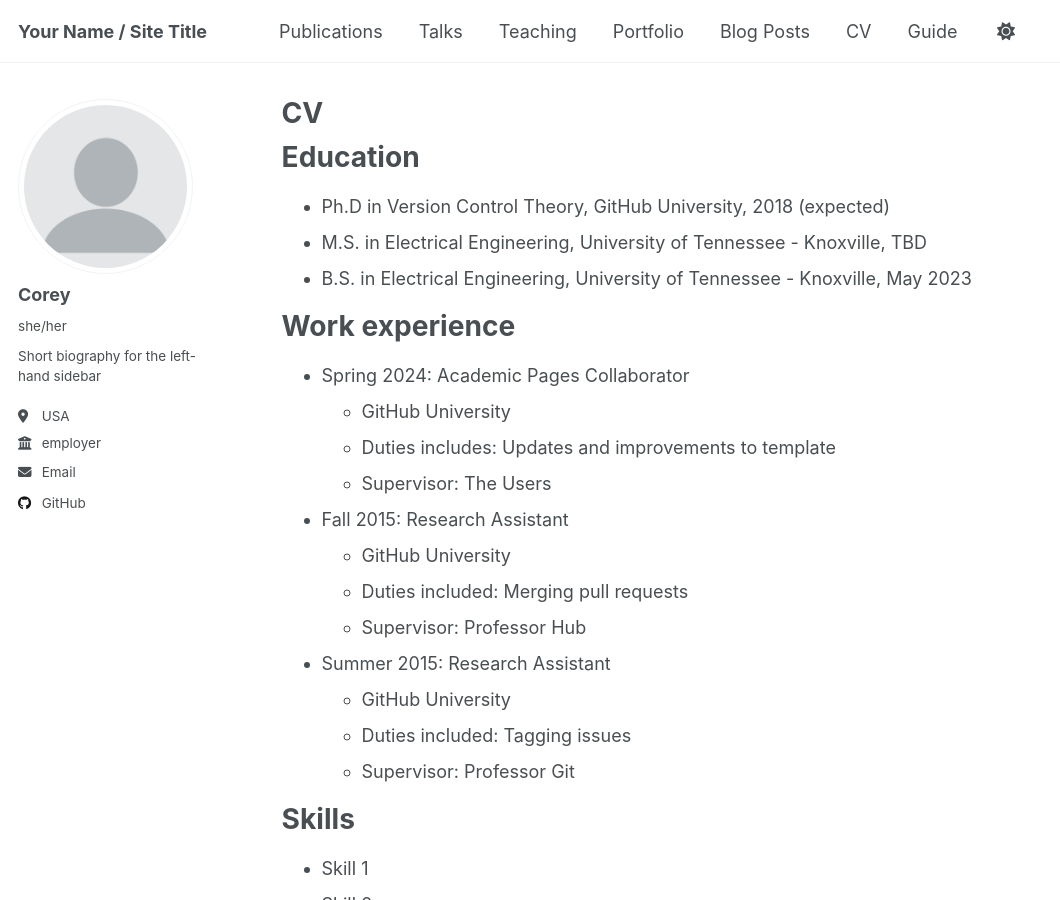
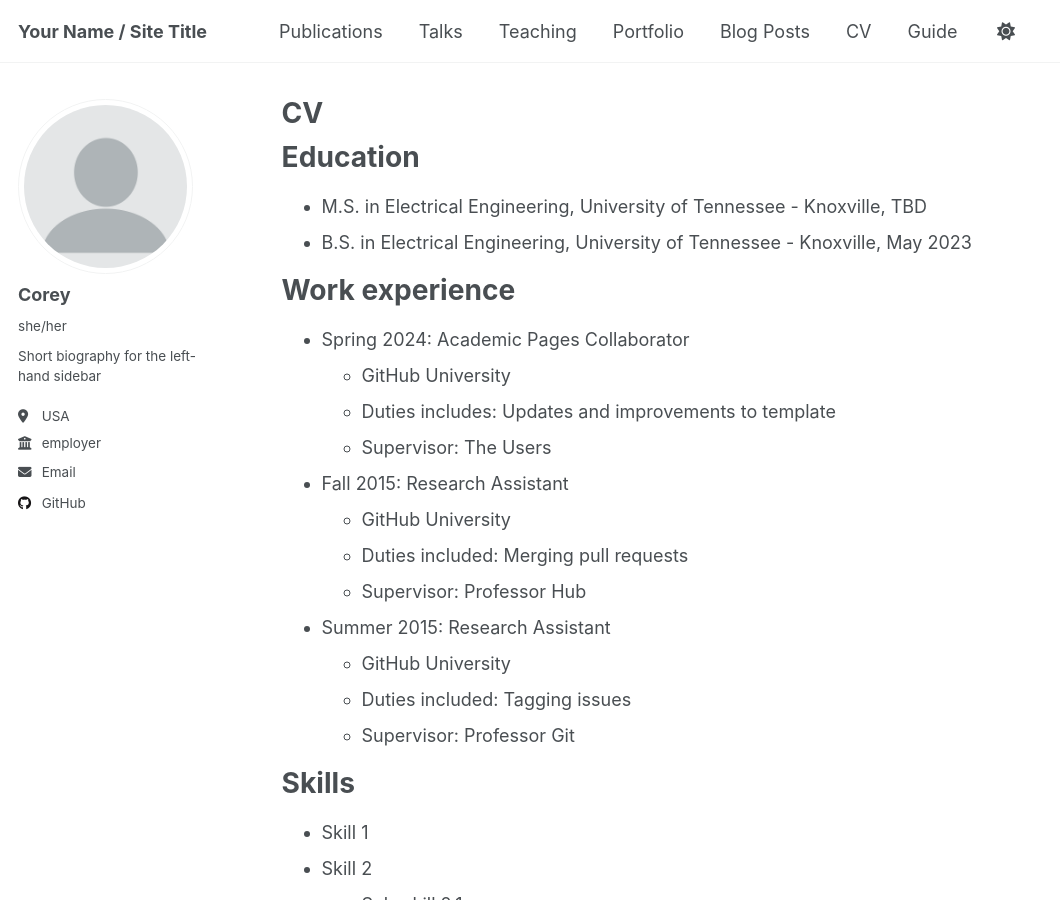
Before and after one commit to Corvus-Callosum/corvus-callosum.github.io, a Jekyll site: the page built from _pages/cv.md, in a window 1280 px wide and 900 px high. Shown: the whole window, without its empty margins (0-1060 px from the left). Built offline with Jekyll 4.4.1, drawn with Linux system fonts in a browser that asks for light colours.

Commit message:
Update cv.md

```diff
--- a/_pages/cv.md
+++ b/_pages/cv.md
@@ -11,7 +11,6 @@ redirect_from:
 
 Education
 ======
-* Ph.D in Version Control Theory, GitHub University, 2018 (expected)
 * M.S. in Electrical Engineering, University of Tennessee - Knoxville, TBD
 * B.S. in Electrical Engineering, University of Tennessee - Knoxville, May 2023
 
```
